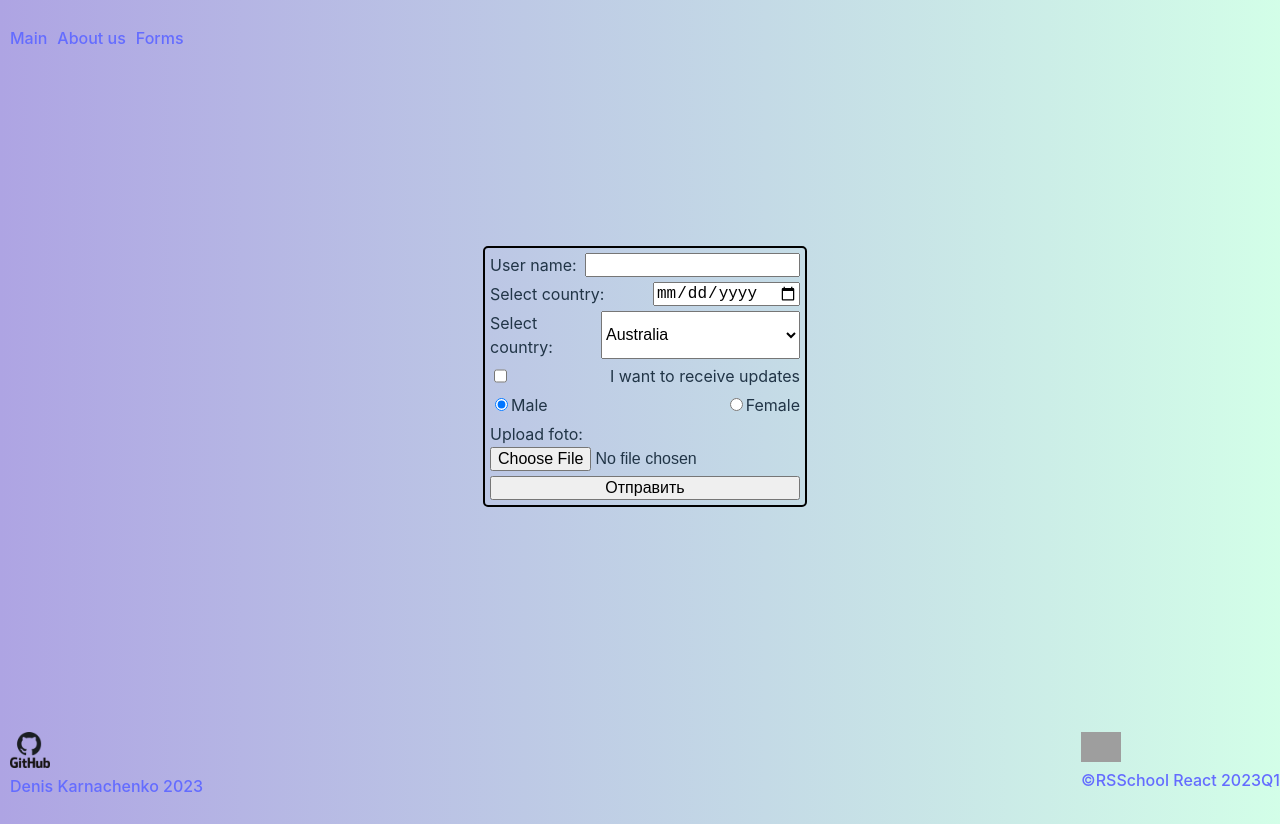
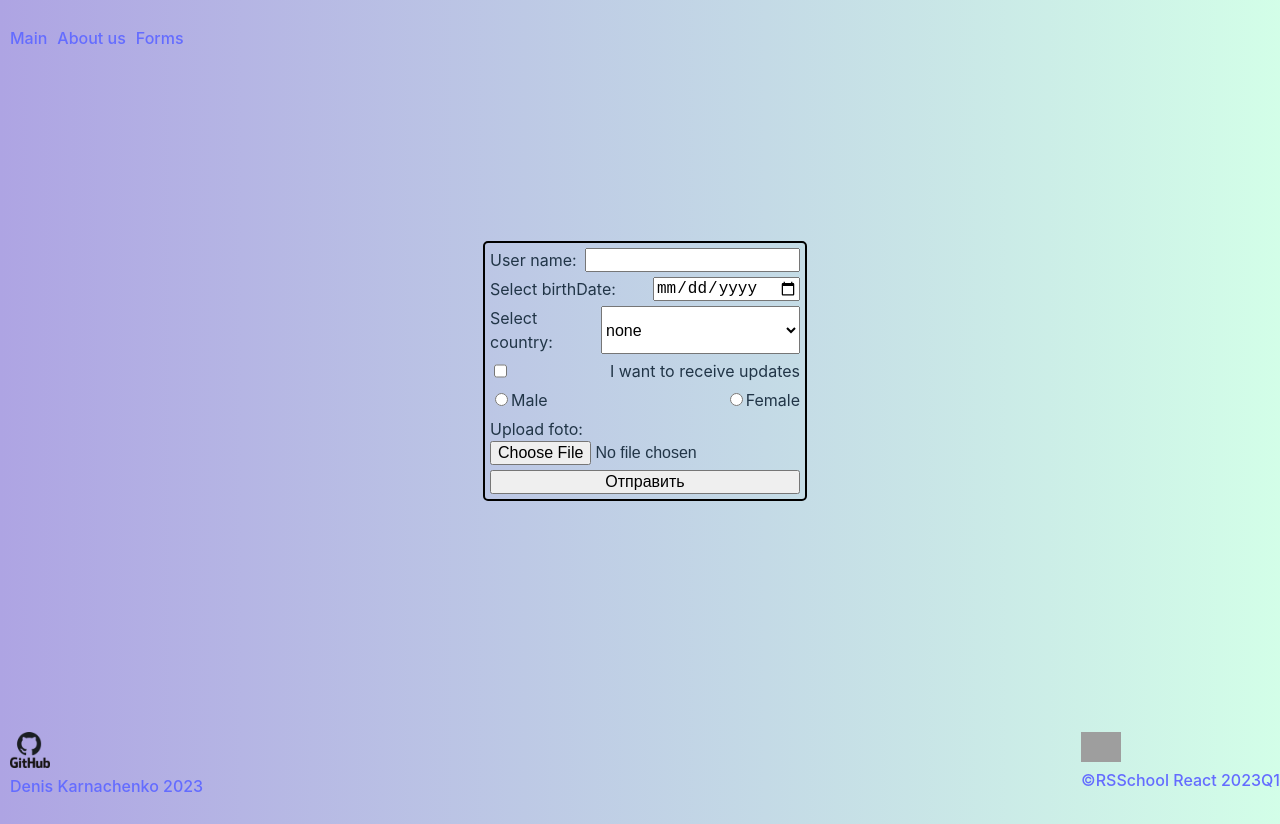
Before and after one commit to DenisKa13051992/react-components, a React (Vite) app: page /forms in a window 1280 px wide. Built offline with nearby package versions, Linux system fonts and the light colour scheme; grey boxes are pictures that could not be loaded.

Commit message:
feat: add validate form

```diff
--- a/src/components/forms/UserBirthdate.tsx
+++ b/src/components/forms/UserBirthdate.tsx
@@ -4,13 +4,19 @@ import React, { Component } from 'react';
 class UserBirthDate extends Component<UserNameForm, StateType> {
   constructor(props: UserNameForm) {
     super(props);
+    this.state = { value: '', isInvalid: props.isInvalidBirthDate };
   }
 
   render() {
     return (
-      <label className="form-item">
-        Select country:
-        <input type="date" ref={this.props.propRef} />
+      <label className="form-item-label">
+        <div className="form-item">
+          Select birthDate:
+          <input type="date" ref={this.props.propRef} />
+        </div>
+        {!this.props.isInvalidBirthDate && (
+          <span className="invalidMessage">Error: incorrect date</span>
+        )}
       </label>
     );
   }
--- a/src/components/forms/UserCountry.tsx
+++ b/src/components/forms/UserCountry.tsx
@@ -5,11 +5,13 @@ import { country } from '../../data';
 class SelectCountry extends Component<UserCountryForm, StateType> {
   constructor(props: UserCountryForm) {
     super(props);
+    this.state = { value: '', isInvalid: props.isInvalidCountry };
   }
 
   render() {
     return (
-      <label className="form-item">
+      <label className="form-item-label">
+        <div className="form-item">
           Select country:
           <select ref={this.props.propRef}>
             {country.map((item: string) => (
@@ -18,6 +20,10 @@ class SelectCountry extends Component<UserCountryForm, StateType> {
               </option>
             ))}
           </select>
+        </div>
+        {!this.props.isInvalidCountry && (
+          <span className="invalidMessage">Error: choose a country</span>
+        )}
       </label>
     );
   }
--- a/src/components/forms/UserFile.tsx
+++ b/src/components/forms/UserFile.tsx
@@ -4,13 +4,19 @@ import React, { Component } from 'react';
 class UserFileInput extends Component<UserFileForm> {
   constructor(props: UserFileForm) {
     super(props);
+    this.state = { value: '', isInvalid: props.isInvalidUserFile };
   }
 
   render() {
     return (
-      <label className="form-item-user-photo">
-        Upload foto:
-        <input type="file" ref={this.props.propRef} />
+      <label className="form-item-user-photo-container">
+        <div className="form-item-user-photo">
+          Upload foto:
+          <input type="file" ref={this.props.propRef} />
+        </div>
+        {!this.props.isInvalidUserFile && (
+          <span className="invalidMessage">Error: choose a photo</span>
+        )}
       </label>
     );
   }
--- a/src/components/forms/UserGender.tsx
+++ b/src/components/forms/UserGender.tsx
@@ -4,19 +4,25 @@ import React, { Component } from 'react';
 class UserGender extends Component<UserNameForm, StateType> {
   constructor(props: UserNameForm) {
     super(props);
+    this.state = { value: '', isInvalid: props.isInvalidGender };
   }
 
   render() {
     return (
-      <label className="form-item">
-        <div>
-          <input type="radio" name="gender" defaultChecked ref={this.props.propRef} />
-          Male
+      <label className="form-item-label">
+        <div className="form-item">
+          <div>
+            <input type="radio" name="gender" ref={this.props.propMaleRef} />
+            Male
+          </div>
+          <div>
+            <input type="radio" name="gender" ref={this.props.propFemaleRef} />
+            Female
+          </div>
         </div>
-        <div>
-          <input type="radio" name="gender" />
-          Female
-        </div>
+        {!this.props.isInvalidGender && (
+          <span className="invalidMessage">Error: choose your gender</span>
+        )}
       </label>
     );
   }
--- a/src/components/forms/UserName.tsx
+++ b/src/components/forms/UserName.tsx
@@ -4,14 +4,19 @@ import React, { Component } from 'react';
 class UserName extends Component<UserNameForm, StateType> {
   constructor(props: UserNameForm) {
     super(props);
-    this.state = { value: '' };
+    this.state = { value: '', isInvalid: props.isInvalidName };
   }
 
   render() {
     return (
-      <label className="form-item">
-        User name:
-        <input type="text" ref={this.props.propRef} />
+      <label className="form-item-label">
+        <div className="form-item">
+          User name:
+          <input type="text" ref={this.props.propRef} />
+        </div>
+        {!this.props.isInvalidName && (
+          <span className="invalidMessage">Error: the name must contain at least 5 characters</span>
+        )}
       </label>
     );
   }
--- a/src/components/forms/UserUpdatesAgree.tsx
+++ b/src/components/forms/UserUpdatesAgree.tsx
@@ -4,12 +4,18 @@ import React, { Component } from 'react';
 class UserUpdatesAgree extends Component<UserNameForm, StateType> {
   constructor(props: UserNameForm) {
     super(props);
+    this.state = { value: '', isInvalid: props.isInvalidAgree };
   }
 
   render() {
     return (
-      <label className="form-item">
-        <input type="checkbox" ref={this.props.propRef} />I want to receive updates
+      <label className="form-item-label">
+        <div className="form-item">
+          <input type="checkbox" ref={this.props.propRef} />I want to receive updates
+        </div>
+        {!this.props.isInvalidAgree && (
+          <span className="invalidMessage">Error: agree with receiving</span>
+        )}
       </label>
     );
   }
--- a/src/data.tsx
+++ b/src/data.tsx
@@ -1894,6 +1894,7 @@ export const products: IDataProduct[] = [
 export default products;
 
 export const country: string[] = [
+  'none',
   'Australia',
   'Belarus',
   'Cyprus',
--- a/src/pages/FormPage.css
+++ b/src/pages/FormPage.css
@@ -2,9 +2,10 @@
   min-height: 80vh;
   display: flex;
   flex-direction: column;
-  gap: 20px;
+  gap: 30px;
   align-items: center;
   justify-content: center;
+  position: relative;
 }
 
 .form-container {
@@ -21,13 +22,38 @@
   font-size: 16px;
 }
 
+.form-item-label {
+  display: flex;
+  flex-direction: column;
+}
+
+.invalidMessage {
+  color: red;
+  font-size: 11px;
+}
+
+.user-card-addCard {
+  position: absolute;
+  top: 240px;
+}
+
+.user-card-addCard-message {
+  color: green;
+  font-size: 25px;
+}
+
 .form-item {
   display: flex;
   flex-direction: row;
   justify-content: space-between;
 }
 
-.form-item-user-foto {
+.form-item-user-photo-container {
+  display: flex;
+  flex-direction: column;
+}
+
+.form-item-user-photo {
   display: flex;
   flex-direction: column;
 }
--- a/src/pages/FormPage.tsx
+++ b/src/pages/FormPage.tsx
@@ -16,25 +16,64 @@ class FormsPage extends Component<UserNameForm, StateTypeCard> {
   userBirthdateRef: React.RefObject<HTMLInputElement>;
   userCountryRef: React.RefObject<HTMLSelectElement>;
   userFileRef: React.RefObject<HTMLInputElement>;
-  userGenderRef: React.RefObject<HTMLInputElement>;
+  userGenderMaleRef: React.RefObject<HTMLInputElement>;
+  userGenderFemaleRef: React.RefObject<HTMLInputElement>;
   userUpdatesAgreeRef: React.RefObject<HTMLInputElement>;
   userCardsInfo: UserCardType[] | [];
+  isInvalidName: boolean;
+  isInvalidBirthDate: boolean;
+  isInvalidUserFile: boolean;
+  cleanForm: boolean;
+  isInvalidGender: boolean;
+  isInvalidAgree: boolean;
+  isInvalidCountry: boolean;
 
   constructor(props: UserNameForm) {
     super(props);
-    this.state = { value: '' };
+    this.state = { value: '', isInvalidPass: true, showAddUserMessage: false };
     this.handleSubmit = this.handleSubmit.bind(this);
     this.userNameRef = createRef<HTMLInputElement>();
     this.userBirthdateRef = createRef<HTMLInputElement>();
     this.userCountryRef = createRef<HTMLSelectElement>();
     this.userFileRef = createRef<HTMLInputElement>();
-    this.userGenderRef = createRef<HTMLInputElement>();
+    this.userGenderMaleRef = createRef<HTMLInputElement>();
+    this.userGenderFemaleRef = createRef<HTMLInputElement>();
     this.userUpdatesAgreeRef = createRef<HTMLInputElement>();
     this.userCardsInfo = [];
+    this.isInvalidName = true;
+    this.isInvalidBirthDate = true;
+    this.isInvalidUserFile = true;
+    this.cleanForm = false;
+    this.isInvalidGender = true;
+    this.isInvalidAgree = true;
+    this.isInvalidCountry = true;
+  }
+
+  isValid(): void {
+    this.isInvalidName = !this.userNameRef.current?.value?.length
+      ? false
+      : this.userNameRef.current?.value?.length < 5
+      ? false
+      : true;
+    this.isInvalidBirthDate = this.userBirthdateRef.current?.value?.length === 0 ? false : true;
+    this.isInvalidUserFile = this.userFileRef.current?.files?.length === 0 ? false : true;
+    this.isInvalidGender =
+      !this.userGenderMaleRef.current?.checked && !this.userGenderFemaleRef.current?.checked
+        ? false
+        : true;
+    this.isInvalidAgree = !this.userUpdatesAgreeRef.current?.checked ? false : true;
+    this.isInvalidCountry = this.userCountryRef.current?.value === 'none' ? false : true;
+    if (this.isInvalidName && this.isInvalidBirthDate && this.isInvalidUserFile) {
+      this.renderCarts();
+    } else this.setState({ isInvalidPass: false });
   }
 
   handleSubmit(event: FormEvent<HTMLFormElement>) {
     event.preventDefault();
+    this.isValid();
+  }
+
+  renderCarts(): void {
     const userInfo: UserCardType = {
       userName: this.userNameRef.current?.value,
       userBirthdate: this.userBirthdateRef.current?.value,
@@ -44,25 +83,67 @@ class FormsPage extends Component<UserNameForm, StateTypeCard> {
         this.userUpdatesAgreeRef.current?.checked === true
           ? 'I receive updates'
           : 'I do not receive updates',
-      userGender: this.userGenderRef.current?.checked === true ? 'Male' : 'Female',
+      userGender: this.userGenderMaleRef.current?.checked === true ? 'Male' : 'Female',
     };
     this.userCardsInfo[this.userCardsInfo.length] = userInfo;
-    console.log(this.userGenderRef);
+    this.resetForm();
     this.setState({ value: userInfo });
+    this.showAddUserCardMessage();
+  }
+
+  async showAddUserCardMessage(): Promise<void> {
+    await this.setState({ showAddUserMessage: true });
+    setTimeout(() => this.setState({ showAddUserMessage: false }), 4000);
+  }
+
+  resetForm(): void {
+    if (this.userNameRef.current) this.userNameRef.current.value = '';
+    if (this.userBirthdateRef.current) this.userBirthdateRef.current.value = '';
+    if (this.userCountryRef.current) this.userCountryRef.current.value = 'none';
+    if (this.userUpdatesAgreeRef.current) this.userUpdatesAgreeRef.current.checked = false;
+    if (this.userGenderMaleRef.current) this.userGenderMaleRef.current.checked = false;
+    if (this.userGenderFemaleRef.current) this.userGenderFemaleRef.current.checked = false;
+    if (this.userFileRef.current) this.userFileRef.current.value = '';
   }
 
   render() {
     return (
       <div className="userInfo-container">
         <form className="form-container" onSubmit={this.handleSubmit}>
-          <UserName userName="User name" propRef={this.userNameRef} />
-          <UserBirthDate userName="User name" propRef={this.userBirthdateRef} />
-          <SelectCountry userName="User name" propRef={this.userCountryRef} />
-          <UserUpdatesAgree userName="User name" propRef={this.userUpdatesAgreeRef} />
-          <UserGender userName="User name" propRef={this.userGenderRef} />
-          <UserFileInput propRef={this.userFileRef} />
+          <UserName
+            userName="User name"
+            propRef={this.userNameRef}
+            isInvalidName={this.isInvalidName}
+          />
+          <UserBirthDate
+            userName="User name"
+            propRef={this.userBirthdateRef}
+            isInvalidBirthDate={this.isInvalidBirthDate}
+          />
+          <SelectCountry
+            userName="User name"
+            propRef={this.userCountryRef}
+            isInvalidCountry={this.isInvalidCountry}
+          />
+          <UserUpdatesAgree
+            userName="User name"
+            propRef={this.userUpdatesAgreeRef}
+            isInvalidAgree={this.isInvalidAgree}
+          />
+          <UserGender
+            userName="User name"
+            propMaleRef={this.userGenderMaleRef}
+            propFemaleRef={this.userGenderFemaleRef}
+            isInvalidGender={this.isInvalidGender}
+          />
+          <UserFileInput propRef={this.userFileRef} isInvalidUserFile={this.isInvalidUserFile} />
           <input type="submit" value="Отправить" />
         </form>
+        <div className="user-card-addCard">
+          {this.state.showAddUserMessage && (
+            <span className="user-card-addCard-message">Success!</span>
+          )}
+        </div>
         <div className="user-card-container">
           {this.userCardsInfo.map((item, index) => (
             <UserCard userCardInfo={item} key={index} />
```
Also changed, not shown: src/interfaces.tsx (+14 -1 lines). Lines whose indentation alone changed are shown as unchanged.
